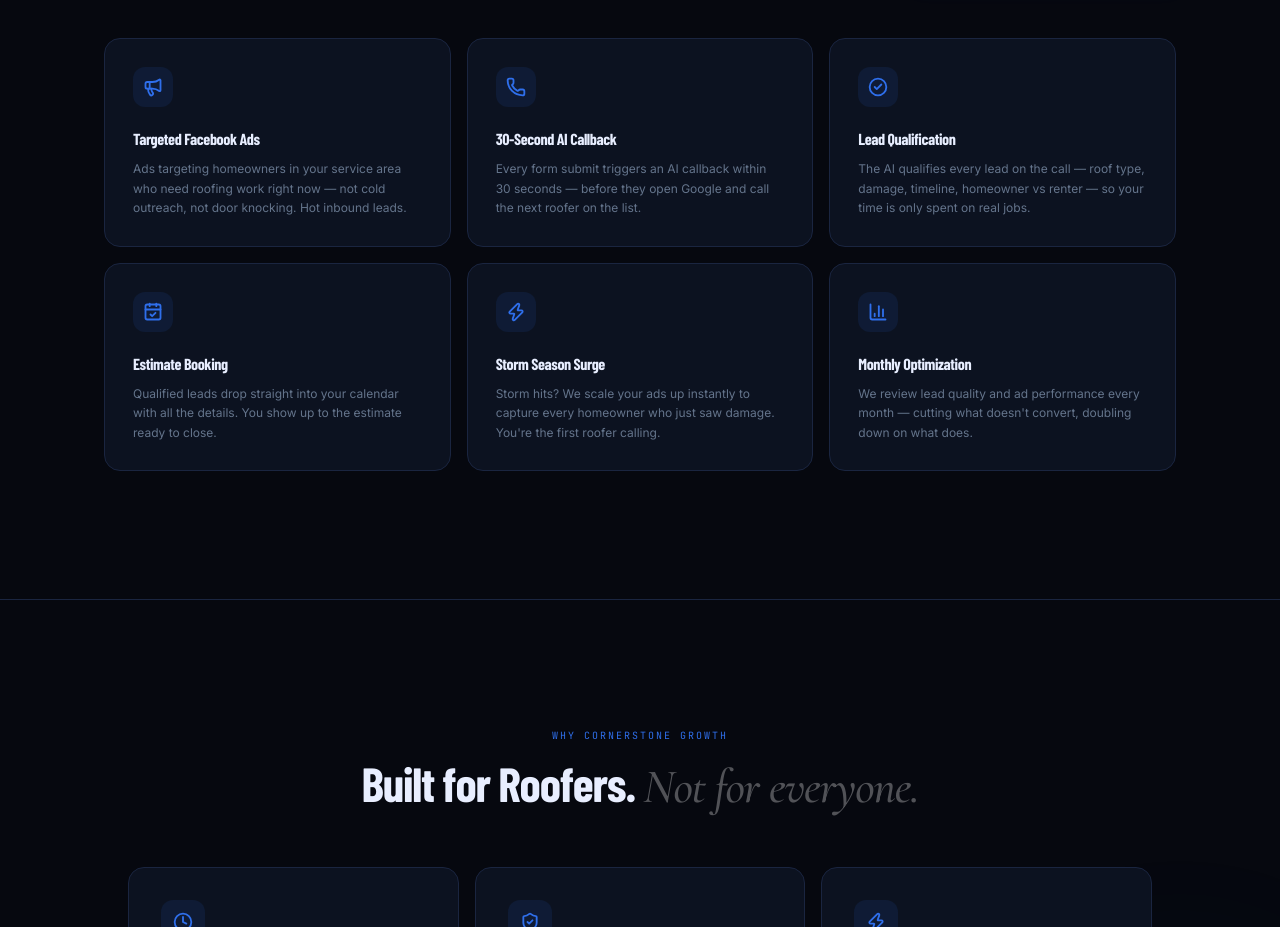
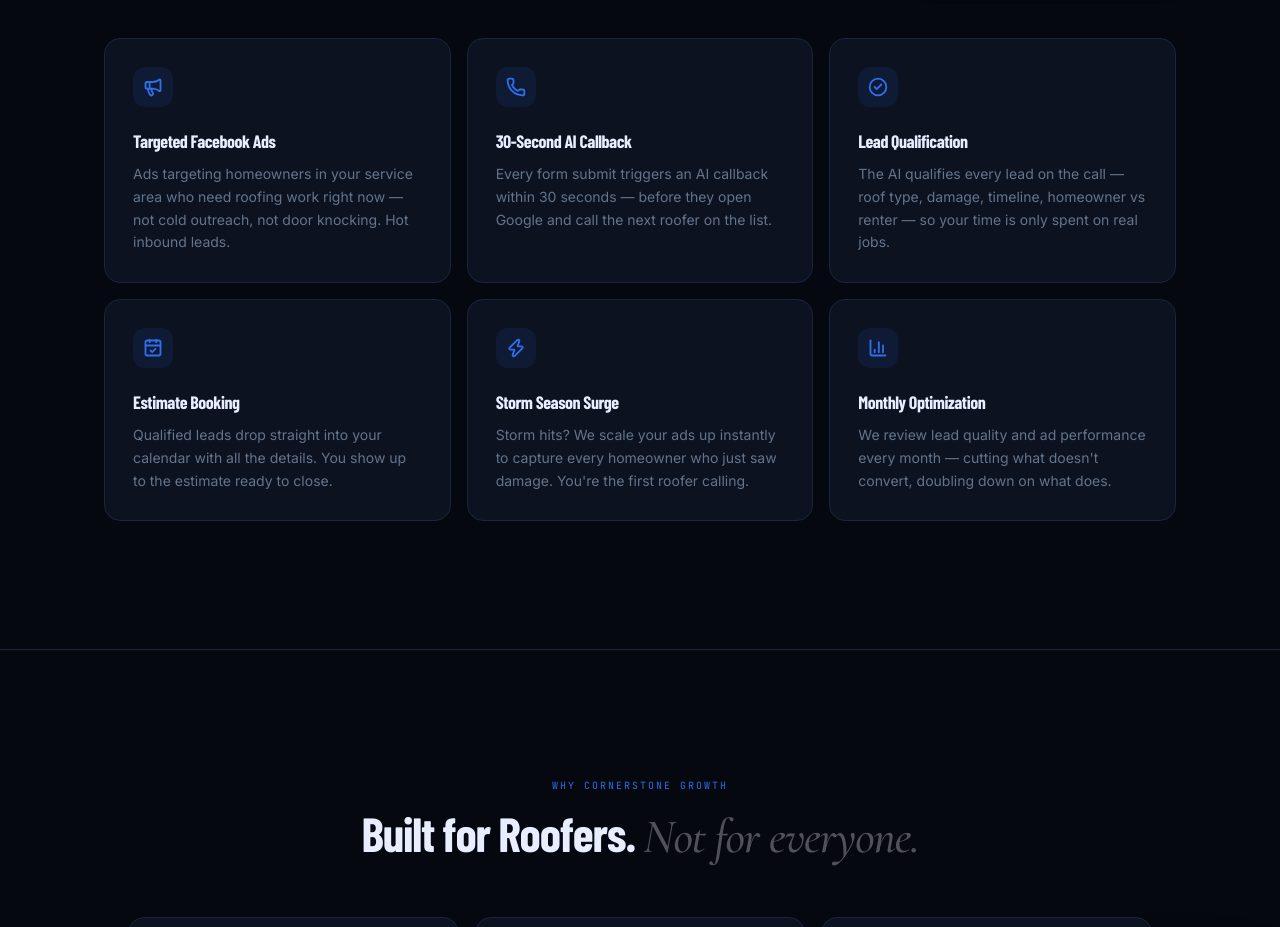
Before and after one commit to dylanwangrealestate-stack/Roofing-Website, a React (Vite) app: page / in a window 1280 px wide. Shown: the part 7680-8607 px from the top of the page. Built offline with nearby package versions, Linux system fonts and the light colour scheme; a web font is replaced by a local one.

Commit message:
style(design): FINDING-001/002 — Includes grid H3 text-base→text-lg, description text-xs→text-sm for legible hierarchy

```diff
--- a/src/App.jsx
+++ b/src/App.jsx
@@ -814,8 +814,8 @@ function ServicesGrid() {
                 <div className="w-10 h-10 rounded-xl bg-primary/10 flex items-center justify-center mb-5 group-hover:scale-110 group-hover:bg-primary/20 transition-all duration-300">
                   <Icon className="h-5 w-5 text-primary" strokeWidth={2.2} />
                 </div>
-                <h3 className="font-display font-black text-base text-ink tracking-tight mb-2" style={{ color: '#E8EEFF' }}>{s.title}</h3>
-                <p className="text-xs text-muted leading-relaxed" style={{ color: '#64748B' }}>{s.text}</p>
+                <h3 className="font-display font-black text-lg text-ink tracking-tight mb-2" style={{ color: '#E8EEFF' }}>{s.title}</h3>
+                <p className="text-sm text-muted leading-relaxed" style={{ color: '#64748B' }}>{s.text}</p>
               </div>
             )
           })}
```
